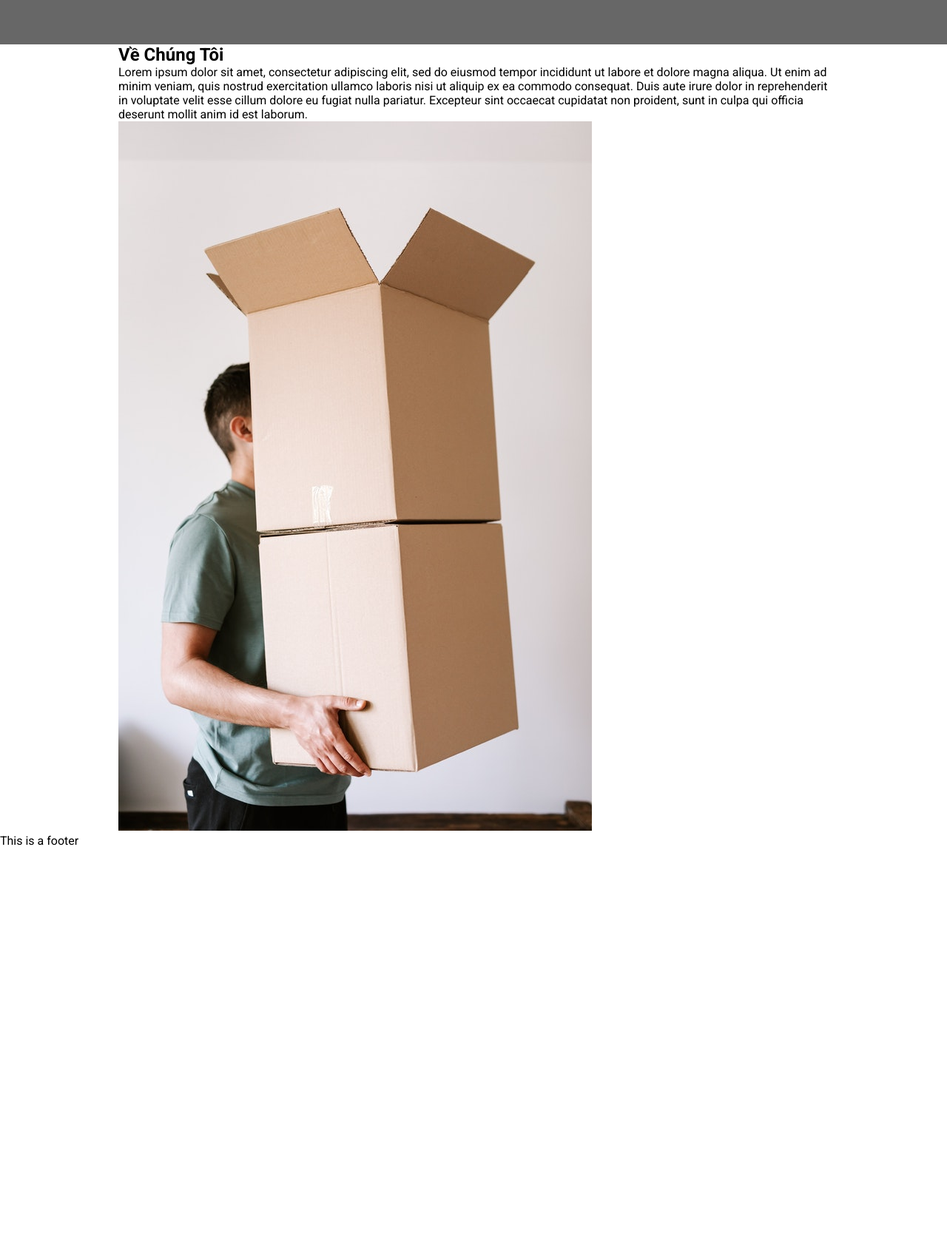
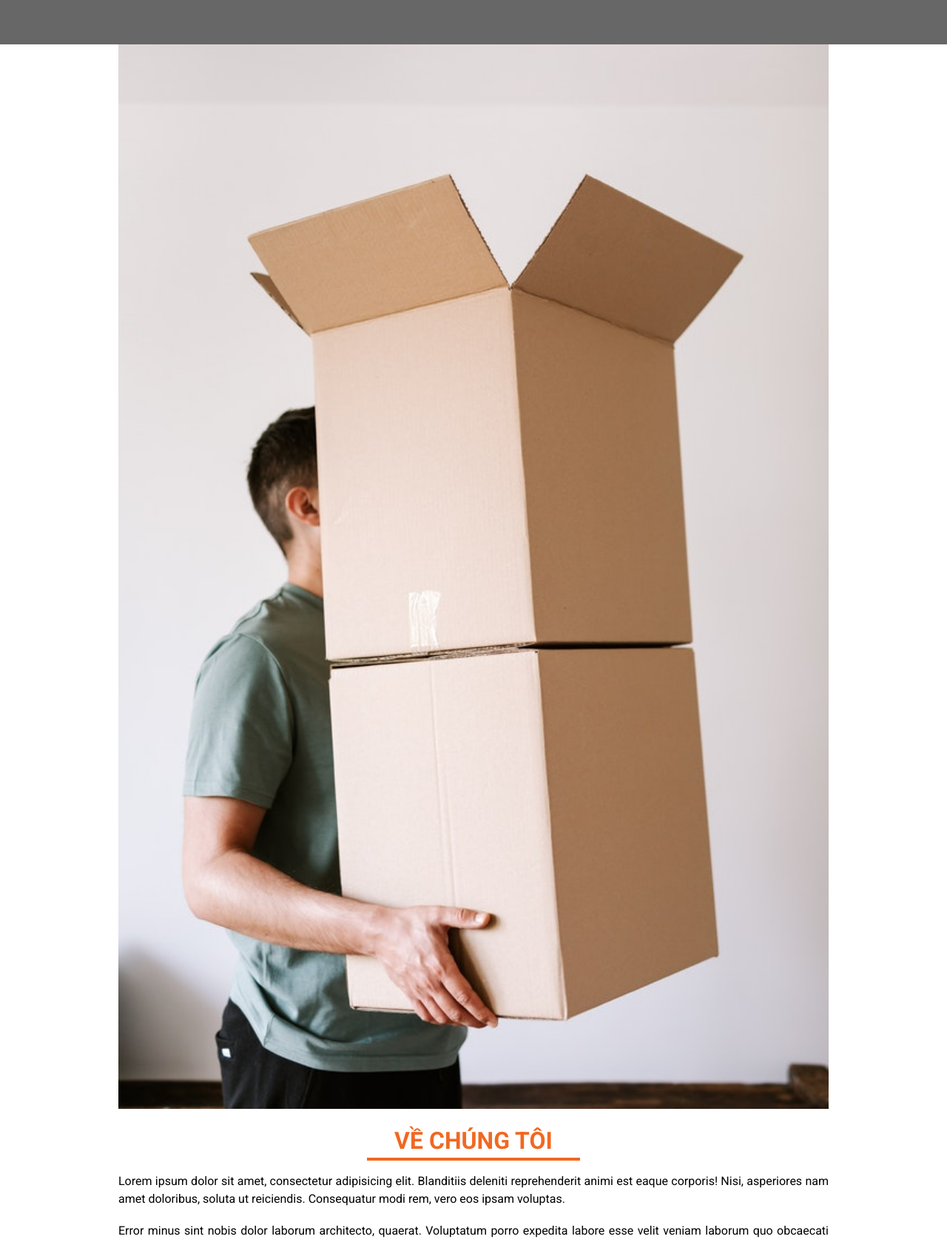
Before and after one commit to huyhoangk21/client-express, a Next.js app: page / in a window 1280 px wide. Shown: the part 740-2419 px from the top of the page at 74% size. Before the commit the page ends 1886 px from the top, so only its background shows below. Built offline with nearby package versions, Linux system fonts and the light colour scheme; grey boxes are pictures that could not be loaded.

Commit message:
scaffolded about section

```diff
--- a/components/About.js
+++ b/components/About.js
@@ -1,30 +1,29 @@
 import styled from 'styled-components';
 import { Section, SectionTitle } from './shared';
 
-const About = () => {
-  return (
-    <Section>
-      <div className='about'>
-        <div className='about-content'>
-          <SectionTitle>Về Chúng Tôi</SectionTitle>
-          <p className='about-text'>
-            Lorem ipsum dolor sit amet, consectetur adipiscing elit, sed do
-            eiusmod tempor incididunt ut labore et dolore magna aliqua. Ut enim
-            ad minim veniam, quis nostrud exercitation ullamco laboris nisi ut
-            aliquip ex ea commodo consequat. Duis aute irure dolor in
-            reprehenderit in voluptate velit esse cillum dolore eu fugiat nulla
-            pariatur. Excepteur sint occaecat cupidatat non proident, sunt in
-            culpa qui officia deserunt mollit anim id est laborum.
-          </p>
-        </div>
-        <img
-          className='about-img'
-          src='/images/about.jpg'
-          alt='Công ty vận chuyển Phạm Chu'
-        />
-      </div>
-    </Section>
-  );
-};
+const About = styled(Section)`
+  display: flex;
+  flex-direction: column-reverse;
+  align-items: center;
+`;
+
+const Content = styled.div`
+  ${SectionTitle} {
+    text-align: center;
+    margin: 1rem 0;
+  }
+
+  p {
+    text-align: justify;
+    line-height: 1.5rem;
+  }
+`;
+
+const Image = styled.img`
+  width: 100%;
+`;
+
+About.Content = Content;
+About.Image = Image;
 
 export default About;
--- a/components/Nav.js
+++ b/components/Nav.js
@@ -9,7 +9,7 @@ const Nav = styled.nav`
   top: 0;
   right: 0;
   bottom: 0;
-  width: 17rem;
+  width: 15rem;
   padding: 2rem 1rem;
   background-color: ${props => props.theme.white};
   transform: ${props =>
--- a/components/shared/Section.js
+++ b/components/shared/Section.js
@@ -1,7 +1,7 @@
 import styled from 'styled-components';
 
 const Section = styled.section`
-  padding: 0 ${props => props.theme.pxS};
+  padding: ${props => props.theme.py} ${props => props.theme.pxS};
 
   @media screen and (min-width: 768px) {
     padding: 0 ${props => props.theme.pxM};
--- a/components/shared/SectionTitle.js
+++ b/components/shared/SectionTitle.js
@@ -1,5 +1,23 @@
 import styled from 'styled-components';
 
-const SectionTitle = styled.h2``;
+const SectionTitle = styled.h2`
+  position: relative;
+  color: ${props => props.theme.main};
+  font-size: 2rem;
+  text-transform: uppercase;
+  font-weight: 700;
+  padding: 0.5rem 0;
+
+  &::after {
+    content: '';
+    width: 30%;
+    height: 0.2rem;
+    background-color: ${props => props.theme.main};
+    position: absolute;
+    bottom: 0;
+    left: 50%;
+    transform: translateX(-50%);
+  }
+`;
 
 export default SectionTitle;
--- a/pages/index.js
+++ b/pages/index.js
@@ -8,7 +8,27 @@ export default function Home() {
         <PageTitle>Chúng tôi chuyển hàng</PageTitle>
         <Button white>Đọc thêm !</Button>
       </Hero>
-      <About />
+      <About>
+        <About.Content>
+          <SectionTitle>Về chúng tôi</SectionTitle>
+          <p>
+            Lorem ipsum dolor sit amet, consectetur adipisicing elit. Blanditiis
+            deleniti reprehenderit animi est eaque corporis! Nisi, asperiores
+            nam amet doloribus, soluta ut reiciendis. Consequatur modi rem, vero
+            eos ipsam voluptas.
+          </p>
+          <br />
+          <p>
+            Error minus sint nobis dolor laborum architecto, quaerat. Voluptatum
+            porro expedita labore esse velit veniam laborum quo obcaecati
+            similique iusto delectus quasi!
+          </p>
+        </About.Content>
+        <About.Image
+          src='/images/about.jpg'
+          alt='Công ty vận chuyển Phạm Chu'
+        />
+      </About>
     </Layout>
   );
 }
--- a/styles/theme.js
+++ b/styles/theme.js
@@ -4,11 +4,12 @@ const theme = {
   black: '000',
   transparent: 'transparent',
   pageTitle: '3rem',
-  pxS: '2rem',
+  pxS: '0.5rem',
   pxM: '4rem',
   pxL: '8rem',
   pxXL: '10rem',
   pxXXL: '25rem',
+  py: '4rem',
 };
 
 export default theme;
```
